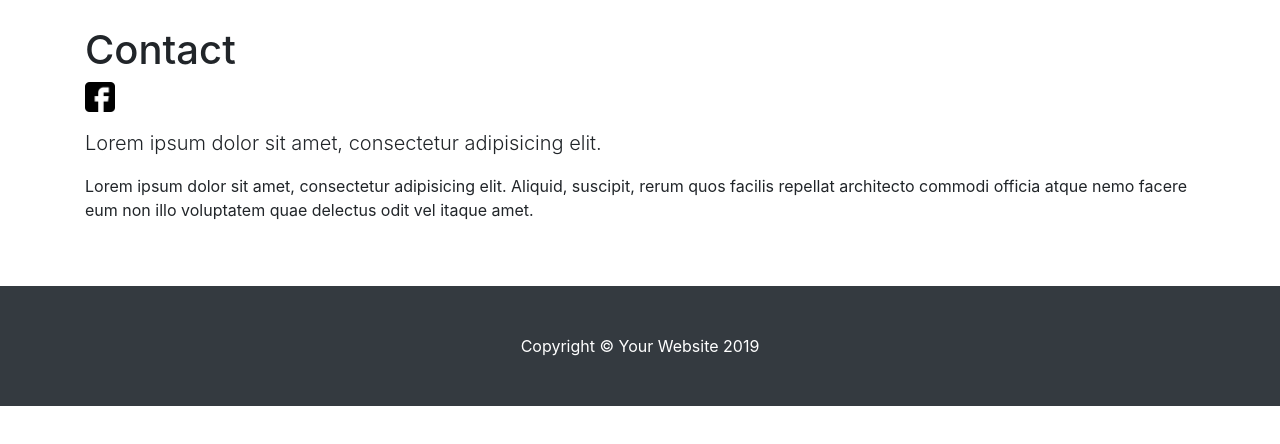
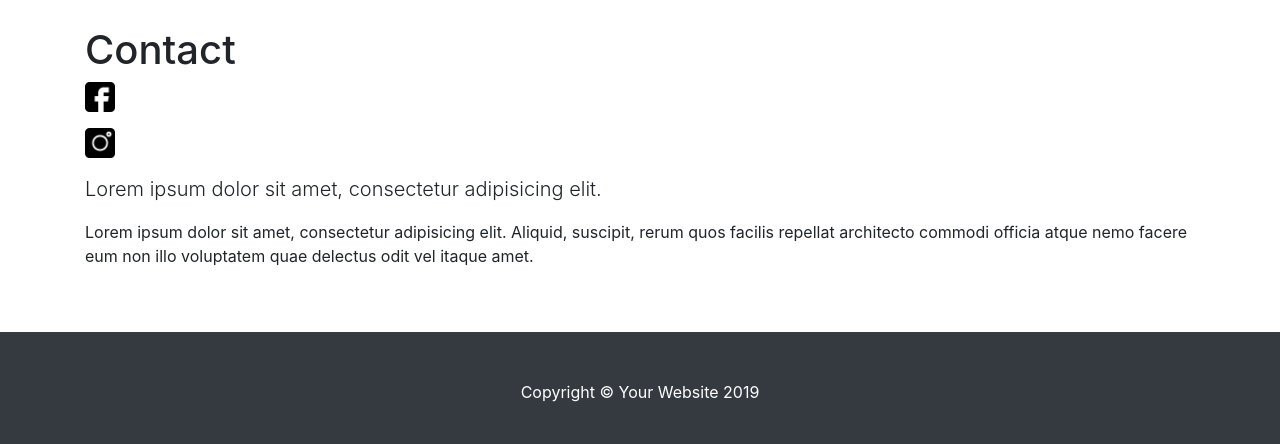
Before and after one commit to Perapat-J/resume.perapat, a website: page index.html in a window 1280 px wide. Shown: the part 2092-2536 px from the top of the page. Before the commit the page ends 2498 px from the top, so only its background shows below. Drawn offline with Linux system fonts and the light colour scheme.

Commit message:
Update index.html

```diff
--- a/index.html
+++ b/index.html
@@ -106,7 +106,7 @@
   <section class="py-5">
     <div class="container">
       <h1 id = "C4">Contact</h1>
-      <p><a href="https://www.facebook.com/profile.php?id=100009405902919"><img src="facebook.png" alt="facebook" width="30" height="30"></a></p>
+      <p><a href="https://www.facebook.com/profile.php?id=100009405902919"><img src="facebook.png" alt="facebook" width="30" height="30"></a></p>  <p><a href="https://instagram.com/_gpio_?igshid=1lkj5hw3tnd8d"><img src="instagram.png" alt="instagram" width="30" height="30"></a></p>
       <p class="lead">Lorem ipsum dolor sit amet, consectetur adipisicing elit.</p>
       <p>Lorem ipsum dolor sit amet, consectetur adipisicing elit. Aliquid, suscipit, rerum quos facilis repellat architecto commodi officia atque nemo facere eum non illo voluptatem quae delectus odit vel itaque amet.</p>
     </div>
```
